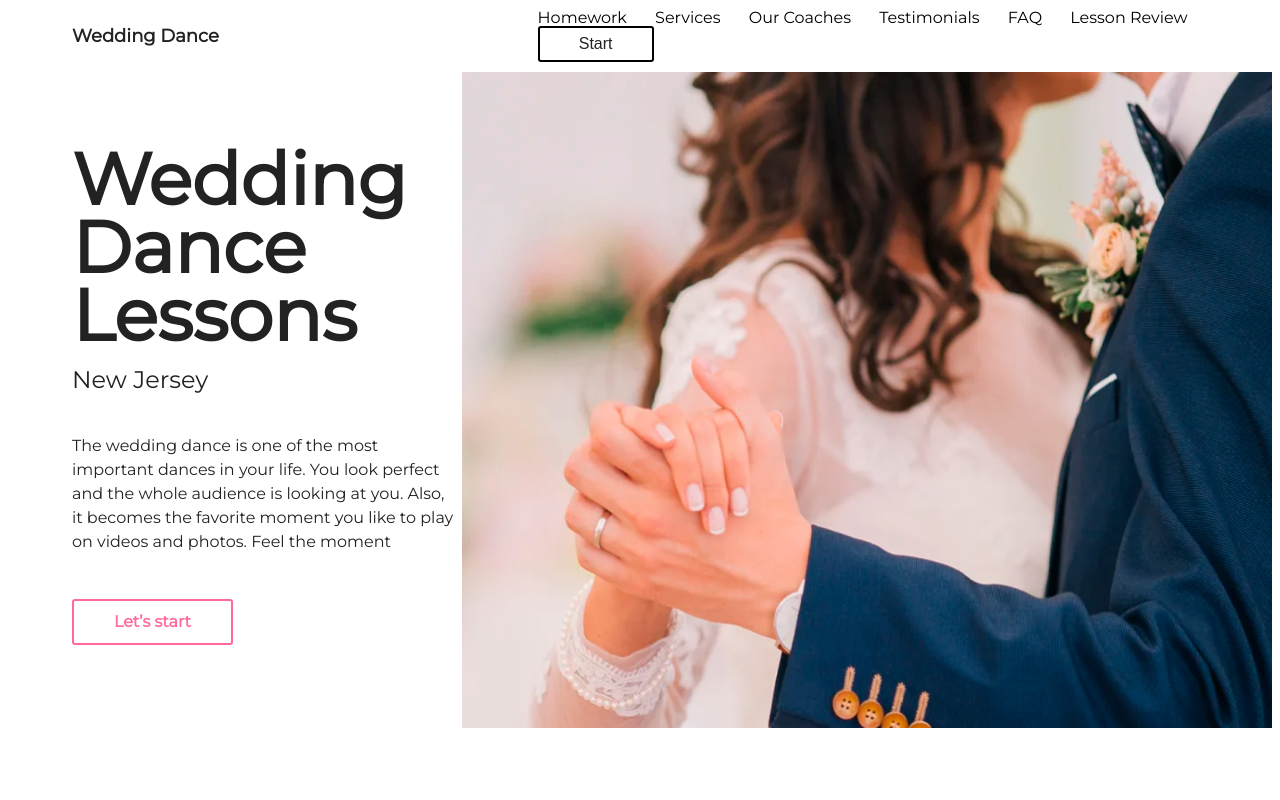
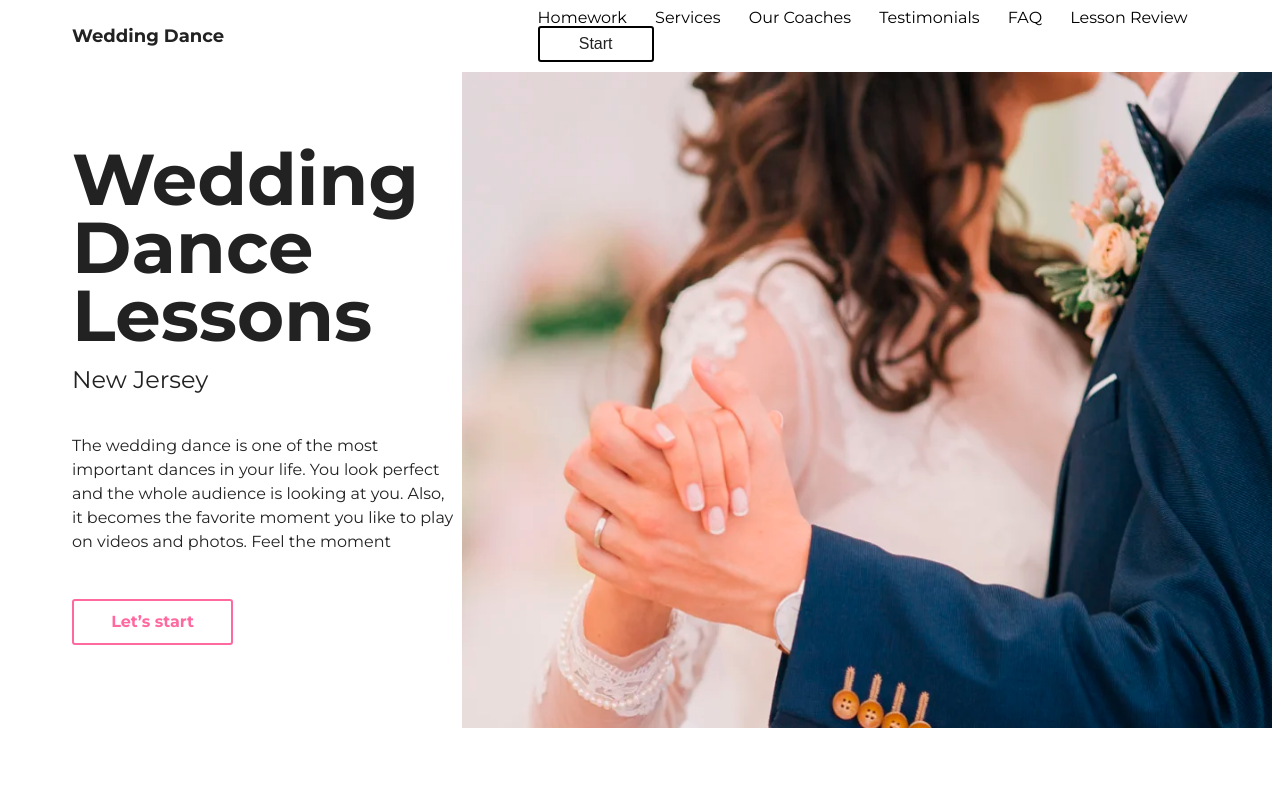
Before and after one commit to elmir2232/home, a website: page index.html in a window 1280 px wide. Shown: the top 800 px of the page. Drawn offline with nearby package versions, Linux system fonts and the light colour scheme; files whose address does not match are found by name.

Commit message:
Update index.html

```diff
--- a/index.html
+++ b/index.html
@@ -9,7 +9,7 @@
         <title>MyCompany</title>
         <meta name="description" content="">
         <meta name="viewport" content="width=device-width, initial-scale=1">
-        <link href="https://fonts.googleapis.com/css?family=Montserrat&display=swap" rel="stylesheet">
+       <link href="https://fonts.googleapis.com/css?family=Montserrat:400,700,800,900,900i&display=swap" rel="stylesheet">
 
         <link rel="stylesheet" href="style.css">
     </head>
```
